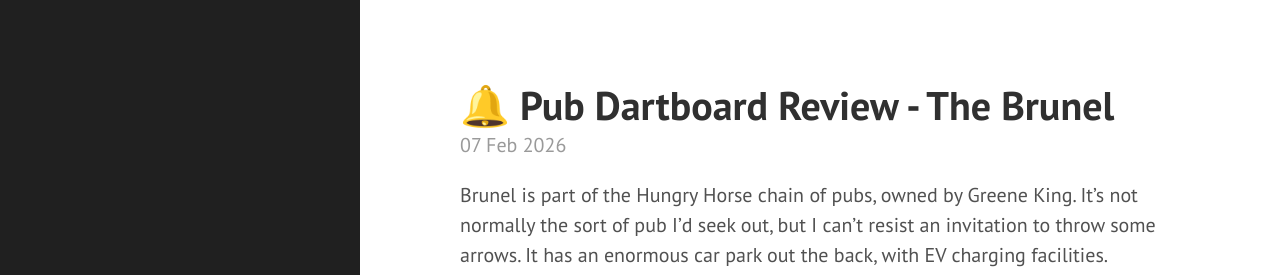
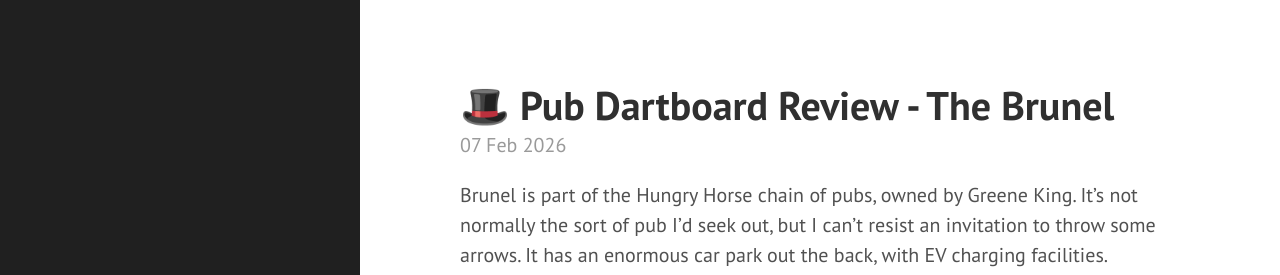
Before and after one commit to fred-cook/website, a Jekyll site: the page built from _posts/2026-02-07-The-Brunel.html, in a window 1280 px wide and 900 px high. Shown: the top 275 px of the window. Built offline with Jekyll 4.4.1, drawn with Linux system fonts in a browser that asks for light colours.

Commit message:
update emoji

```diff
--- a/_posts/2026-02-07-The-Brunel.html
+++ b/_posts/2026-02-07-The-Brunel.html
@@ -1,6 +1,6 @@
 ---
 layout: post
-title: 🔔 Pub Dartboard Review - The Brunel
+title: 🎩 Pub Dartboard Review - The Brunel
 tags: darts pub dartboard-review
 ---
 
```
